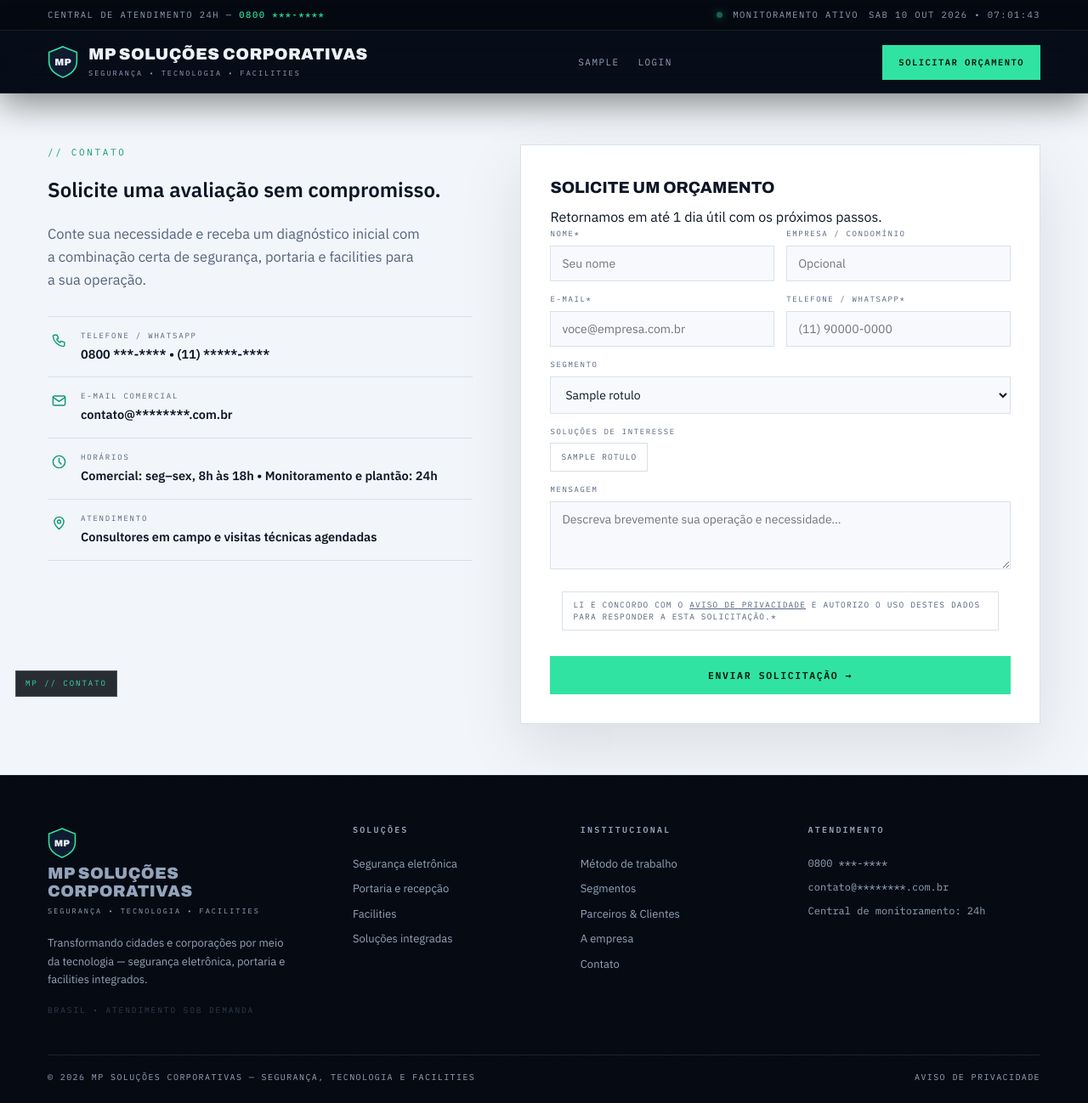
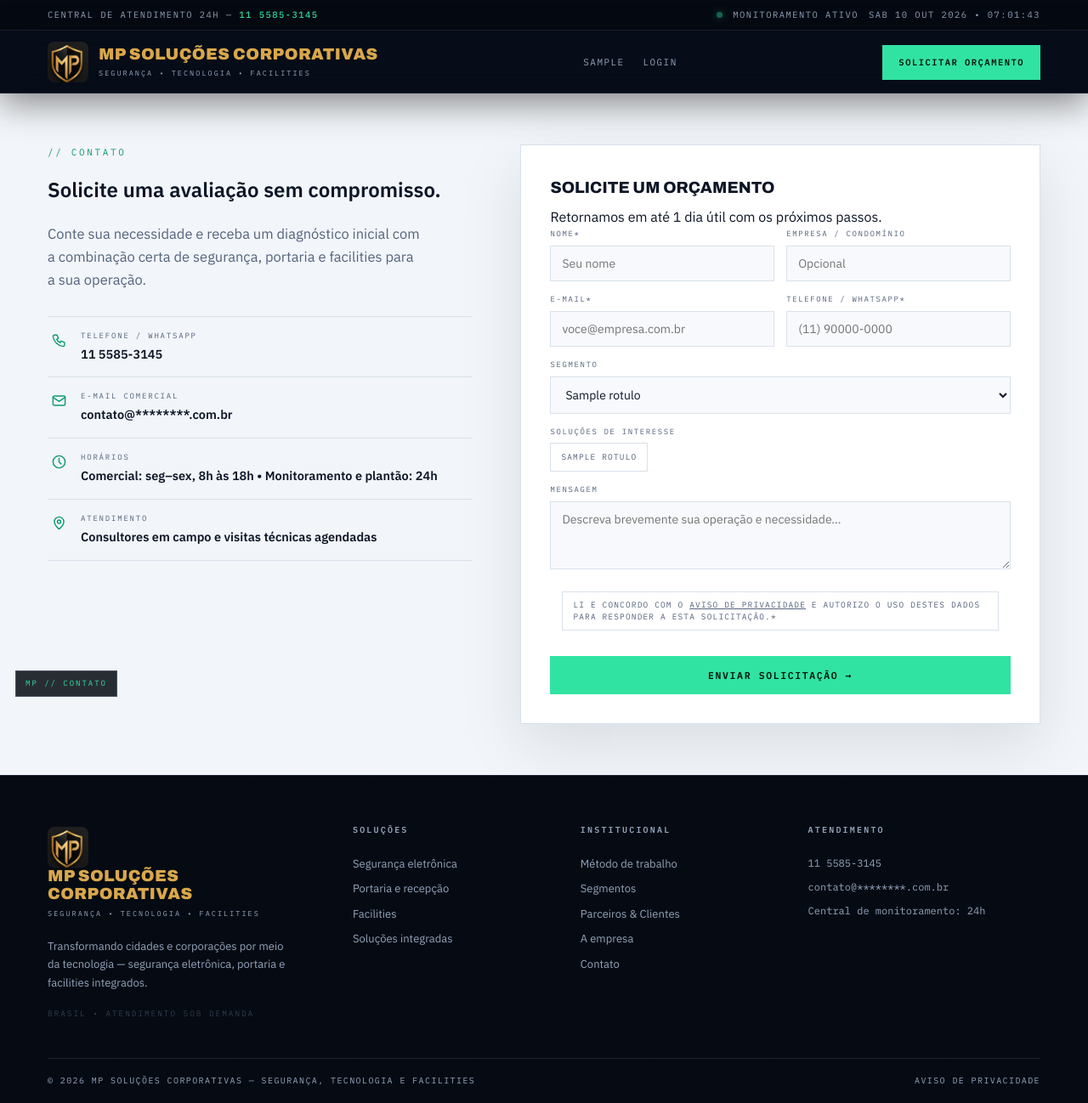
Before and after one commit to MSPA-Coder/mp-portal, a Django app: template templates/site/contato.html in a window 1280 px wide. Shown: the whole page at 85% size. Before the commit the page ends 1273 px from the top, so only its background shows below. Run offline with Django 5.2, Linux system fonts and the light colour scheme; the template is opened without the code that fills it: most values are stand-ins (such as "Sample title", 1, 10 or a date in 2020).

Commit message:
feat: logo da MP no site e no painel e telefone comercial publicado (#9)
Troca o selo SVG provisório pelo logo (webp 512px) no topo, no rodapé e na
barra do painel, e publica o telefone 11 5585-3145 no site (topo, rodapé e
contato). O e-mail comercial continua mascarado; README e docs/operacao.md
passam a registrar só ele como pendente (L16).

Co-authored-by: Claude Sonnet 5.5 <noreply@anthropic.com>

```diff
--- a/static/css/painel.css
+++ b/static/css/painel.css
@@ -42,6 +42,7 @@
    um tom diferente do "Segurança • Tecnologia" do site. */
 .pnl-barra .brand-txt strong { font-size: 16px; }
 .pnl-barra .brand-txt small { color: var(--acc); letter-spacing: .22em; }
+.pnl-barra .brand-logo { width: 40px; height: 40px; }
 
 .pnl-nav {
   display: flex;
--- a/static/site/css/site.css
+++ b/static/site/css/site.css
@@ -39,8 +39,9 @@ header{position:sticky;top:0;z-index:60;background:rgba(7,13,24,.88);backdrop-fi
 header.scrolled{box-shadow:0 12px 40px rgba(0,0,0,.45)}
 .nav{display:flex;align-items:center;justify-content:space-between;height:var(--hh);gap:20px}
 .brand{display:flex;align-items:center;gap:12px}
+.brand-logo{width:48px;height:48px;object-fit:cover;object-position:center 40%;border-radius:8px}
 .brand-txt{line-height:1.1}
-.brand-txt strong{font-family:var(--disp);font-weight:900;font-size:19px;letter-spacing:.02em;display:block}
+.brand-txt strong{font-family:var(--disp);font-weight:900;font-size:19px;letter-spacing:.02em;display:block;color:#D9A74A}
 .brand-txt small{font-family:var(--mono);font-size:8.5px;letter-spacing:.24em;color:var(--mut);text-transform:uppercase}
 .nav-links{display:flex;gap:22px;font-family:var(--mono);font-size:11px;letter-spacing:.13em;text-transform:uppercase;color:var(--mut)}
 .nav-links a{position:relative;padding:6px 0;transition:color .25s}
--- a/templates/app/_barra.html
+++ b/templates/app/_barra.html
@@ -1,3 +1,4 @@
+{% load static %}
 {% comment %}
   Barra da área logada. Enxuta de propósito: as áreas do sistema, quem está
   logado e a saída. Sem o menu institucional, sem a barra "0800 24h", sem o
@@ -13,7 +14,7 @@
 <header class="pnl-barra">
   <div class="pnl-wrap">
     <a class="brand" href="/">
-      <svg viewBox="0 0 44 48" width="30" height="33" aria-hidden="true"><path d="M22 2 42 10v13c0 12-8.5 18.5-20 23C10.5 41.5 2 35 2 23V10Z" fill="#0E1B30" stroke="#31E3A2" stroke-width="2"/><text x="22" y="29" text-anchor="middle" font-family="Archivo, sans-serif" font-weight="900" font-size="14" fill="#EDF2F9">MP</text></svg>
+      <img class="brand-logo" src="{% static 'site/img/logo-mp.webp' %}" width="40" height="40" alt="MP Soluções Corporativas">
       <span class="brand-txt"><strong>MP SOLUÇÕES</strong><small>Painel</small></span>
     </a>
 
--- a/templates/site/_rodape.html
+++ b/templates/site/_rodape.html
@@ -1,8 +1,7 @@
+{% load static %}
 {% comment %}
-  Rodapé de todas as páginas. Os dados de contato continuam mascarados com
-  asteriscos, por decisão do mantenedor (achado L16 do LEVANTAMENTO_2026-09.md):
-  o site é rascunho comercial e publicar telefone falso é pior que publicar
-  nenhum. Quando os dados reais existirem, é aqui e em site/contato.html.
+  Rodapé de todas as páginas. O telefone comercial publicado aqui e na página
+  de contato é a fonte de atendimento do site.
 
   A "Política de privacidade" DEIXOU de ser `href="#"`: agora aponta para o
   aviso de verdade, que a incorporação trouxe junto. É exigência da LGPD que ele
@@ -13,7 +12,7 @@
     <div class="ft-grid">
       <div class="ft-brand">
         <a class="brand" href="/">
-          <svg viewBox="0 0 44 48" width="34" height="38" aria-hidden="true"><path d="M22 2 42 10v13c0 12-8.5 18.5-20 23C10.5 41.5 2 35 2 23V10Z" fill="#0E1B30" stroke="#31E3A2" stroke-width="2"/><text x="22" y="29" text-anchor="middle" font-family="Archivo, sans-serif" font-weight="900" font-size="14" fill="#EDF2F9">MP</text></svg>
+          <img class="brand-logo" src="{% static 'site/img/logo-mp.webp' %}" width="48" height="48" alt="MP Soluções Corporativas">
           <span class="brand-txt"><strong>MP SOLUÇÕES CORPORATIVAS</strong><small>Segurança • Tecnologia • Facilities</small></span>
         </a>
         <p>Transformando cidades e corporações por meio da tecnologia — segurança eletrônica, portaria e facilities integrados.</p>
@@ -21,7 +20,7 @@
       </div>
       <div><h5>Soluções</h5><a href="/solucoes#seg">Segurança eletrônica</a><a href="/solucoes#por">Portaria e recepção</a><a href="/solucoes#fac">Facilities</a><a href="/solucoes#int">Soluções integradas</a></div>
       <div><h5>Institucional</h5><a href="/metodo">Método de trabalho</a><a href="/segmentos">Segmentos</a><a href="/parceiros">Parceiros &amp; Clientes</a><a href="/empresa">A empresa</a><a href="/contato">Contato</a></div>
-      <div><h5>Atendimento</h5><ul class="ft-contact"><li class="mono">0800 ***-****</li><li class="mono">contato@********.com.br</li><li class="mono">Central de monitoramento: 24h</li></ul></div>
+      <div><h5>Atendimento</h5><ul class="ft-contact"><li class="mono">11 5585-3145</li><li class="mono">contato@********.com.br</li><li class="mono">Central de monitoramento: 24h</li></ul></div>
     </div>
     <div class="ft-bottom">
       <span>© <span id="year">2025</span> MP Soluções Corporativas — Segurança, tecnologia e facilities</span>
--- a/templates/site/_topo.html
+++ b/templates/site/_topo.html
@@ -8,9 +8,10 @@
   que o `aria-current` esteja correto para quem chega com script desligado ou
   por leitor de tela.
 {% endcomment %}
+{% load static %}
 <div class="utilbar">
   <div class="wrap">
-    <div class="ub-left">Central de atendimento 24h — <b>0800 ***-****</b></div>
+    <div class="ub-left">Central de atendimento 24h — <b>11 5585-3145</b></div>
     <div class="ub-right"><span class="dot"></span> Monitoramento ativo <span id="utilClock">—</span></div>
   </div>
 </div>
@@ -18,7 +19,7 @@
 <header id="siteHeader">
   <div class="wrap nav">
     <a class="brand" href="/">
-      <svg viewBox="0 0 44 48" width="36" height="40" aria-hidden="true"><path d="M22 2 42 10v13c0 12-8.5 18.5-20 23C10.5 41.5 2 35 2 23V10Z" fill="#0E1B30" stroke="#31E3A2" stroke-width="2"/><text x="22" y="29" text-anchor="middle" font-family="Archivo, sans-serif" font-weight="900" font-size="14" fill="#EDF2F9">MP</text></svg>
+      <img class="brand-logo" src="{% static 'site/img/logo-mp.webp' %}" width="48" height="48" alt="MP Soluções Corporativas">
       <span class="brand-txt"><strong>MP SOLUÇÕES CORPORATIVAS</strong><small>Segurança • Tecnologia • Facilities</small></span>
     </a>
     {% comment %}
--- a/templates/site/contato.html
+++ b/templates/site/contato.html
@@ -13,7 +13,7 @@
         <h1 class="mid">Solicite uma avaliação sem compromisso.</h1>
         <p class="sub">Conte sua necessidade e receba um diagnóstico inicial com a combinação certa de segurança, portaria e facilities para a sua operação.</p>
         <div class="ch-list">
-          <div class="ch-row"><svg viewBox="0 0 24 24"><path d="M5 4h4l2 5-2.5 1.5a12 12 0 0 0 5 5L15 13l5 2v4a2 2 0 0 1-2 2A17 17 0 0 1 3 6a2 2 0 0 1 2-2Z"/></svg><div><div class="k">Telefone / WhatsApp</div><div class="v">0800 ***-**** • (11) *****-****</div></div></div>
+          <div class="ch-row"><svg viewBox="0 0 24 24"><path d="M5 4h4l2 5-2.5 1.5a12 12 0 0 0 5 5L15 13l5 2v4a2 2 0 0 1-2 2A17 17 0 0 1 3 6a2 2 0 0 1 2-2Z"/></svg><div><div class="k">Telefone / WhatsApp</div><div class="v">11 5585-3145</div></div></div>
           <div class="ch-row"><svg viewBox="0 0 24 24"><rect x="3" y="5" width="18" height="14" rx="2"/><path d="m3 7 9 6 9-6"/></svg><div><div class="k">E-mail comercial</div><div class="v">contato@********.com.br</div></div></div>
           <div class="ch-row"><svg viewBox="0 0 24 24"><circle cx="12" cy="12" r="9"/><path d="M12 7v5l3 3"/></svg><div><div class="k">Horários</div><div class="v">Comercial: seg–sex, 8h às 18h • Monitoramento e plantão: 24h</div></div></div>
           <div class="ch-row"><svg viewBox="0 0 24 24"><path d="M12 21s7-6.1 7-11a7 7 0 1 0-14 0c0 4.9 7 11 7 11Z"/><circle cx="12" cy="10" r="2.5"/></svg><div><div class="k">Atendimento</div><div class="v">Consultores em campo e visitas técnicas agendadas</div></div></div>
```
Also changed, not shown: docs/operacao.md (+3 -4 lines), README.md, static/site/img/logo-mp.webp (added).
